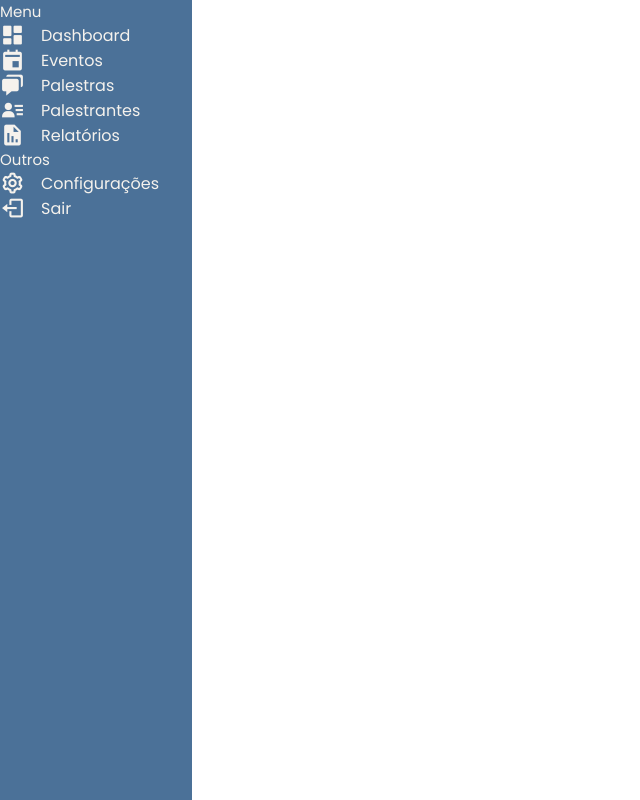
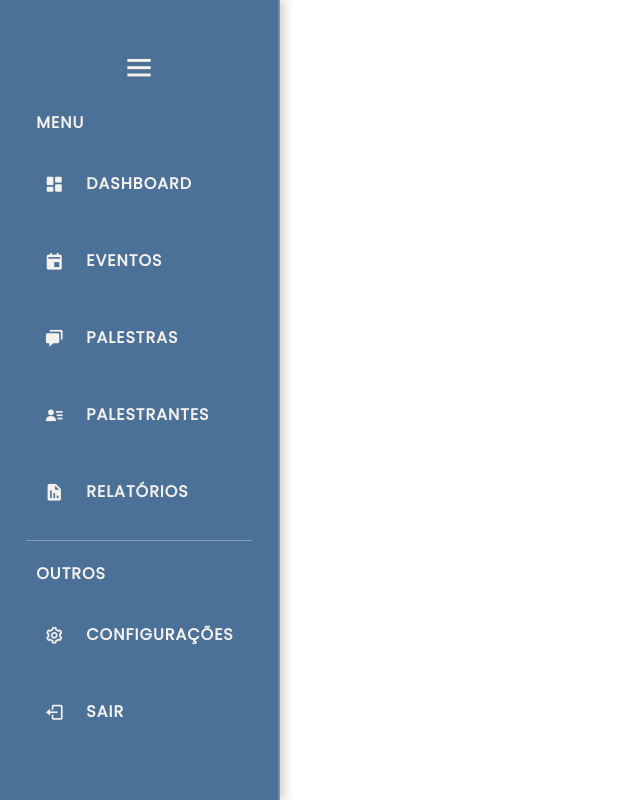
Before and after one commit to agathamarie/InspiraTalks, a PHP site: page /views/templates/navbar.php in a window 1280 px wide. Shown: the whole page, without its empty margins (0-640 px from the left). Run offline with PHP 8.4, Linux system fonts and the light colour scheme.

Commit message:
Fiz os templates de header, navbar e footer

```diff
--- a/views/css/navbar.css
+++ b/views/css/navbar.css
@@ -1,10 +1,13 @@
 @import url("https://fonts.googleapis.com/css?family=Poppins");
+
 * {
     margin: 0;
     padding: 0;
     box-sizing: border-box;
     font-family: 'Poppins', sans-serif;
+    list-style-type: none;
 }
+
 :root {
     --darkblue: #313A87;
     --ligthblue: #4B7198;
@@ -14,26 +17,101 @@
     --black: #120B01;
 }
 
-#navBar{
+#navBar {
     background-color: var(--ligthblue);
-    height: 100%;
-    width: 15%;
+    height: 100vh;
+    width: 280px;
     position: fixed;
+    padding: 40px 20px;
+    display: flex;
+    flex-direction: column;
+    align-items: center;
+    box-shadow: 4px 0 10px #00000033;
+    border-right: 2px solid #ffffff33;
+    transition: width 0.5s ease, padding 0.3s ease;
 }
 
-.nav-item{
+#navBar.minimized {
+    width: 80px;
+    padding: 20px 10px;
+}
+#navBar.minimized .nav-item {
+    justify-content: center;
+}
+#navBar.minimized .textMenu {
+    display: none;
+}
+#navBar.minimized .iconItem {
+    font-size: 24px;
+}
+
+#divMenu {
+    padding: 10px;
+}
+
+#buttonMenu {
+    font-size: 35px;
+    color: var(--white);
+    cursor: pointer;
+    transition: 0.3s;
+}
+
+#buttonMenu:hover {
+    color: var(--darkorange);
+    transform: scale(1.1);
+}
+
+.div-ul {
+    width: 100%;
+    text-align: left;
+}
+
+.textMenu {
+    font-size: 16px;
+    color: var(--white);
+    font-weight: bold;
+    margin: 10px 0;
+    text-transform: uppercase;
+    letter-spacing: 1px;
+    padding-left: 10px;
+}
+
+.div-ul:not(:first-of-type) {
+    margin-top: 10px;
+    padding-top: 10px;
+    border-top: 1px solid #ffffff4d;
+}
+
+.item-menu {
+    padding: 8px 10px;
+    transition: 0.3s;
+}
+
+.nav-item {
     display: flex;
     align-items: center;
     color: var(--white);
     text-decoration: none;
-    gap: 1rem;
-}
-.iconItem{
-    color: var(--white);
-    font-size: 25px;
+    gap: 12px;
+    font-weight: 600;
+    font-size: 14px;
+    padding: 8px;
+    border-radius: 8px;
+    transition: background-color 0.3s, transform 0.3s;
 }
 
-.textMenu{
-    font-size: 15px;
-    color: var(--white);
+.nav-item:hover {
+    background-color: var(--darkorange);
+    color: var(--black);
+    transform: scale(1.05);
 }
+
+.iconItem {
+    font-size: 20px;
+    transition: 0.3s;
+}
+
+.nav-item:hover .iconItem {
+    color: var(--black);
+    transform: rotate(10deg);
+}
--- a/views/templates/header.php
+++ b/views/templates/header.php
@@ -6,10 +6,11 @@
     <title>Inspira Talks</title>
     <link href='https://unpkg.com/boxicons@2.1.4/css/boxicons.min.css' rel='stylesheet'>
     <link rel="stylesheet" href="../css/header.css">
+    <link rel="icon" href="../css/images/logoSite.png" type="image/png">
 </head>
 <body>
     <header id="header">
-        <img id="logoHeader" src="../css/images/logo.png" alt="Logo Inspira Talk">
+        <img id="logoHeader" src="../css/images/logos/logoDarkBlue.png" alt="Logo Inspira Talk">
         <nav id="nav-header">
                 <a href="../participante/home.php" class="nav-item">EVENTOS</a>
                 <a href="../sobreNos.php" class="nav-item">SOBRE NÓS</a>
--- a/views/templates/navbar.php
+++ b/views/templates/navbar.php
@@ -6,46 +6,61 @@
     <title>Inspira Talks</title>
     <link href="https://unpkg.com/boxicons@2.1.4/css/boxicons.min.css" rel="stylesheet">
     <link rel="stylesheet" href="../css/navbar.css">
+    <link rel="icon" href="../css/images/logoSite.png" type="image/png">
 </head>
 <body>
     <nav id="navBar">
-        <ul>
+        <div id="divMenu">
+            <i id="buttonMenu" class='bx bx-menu'></i>
+        </div>
+        <ul id="ul-nav">
+            <div class="div-ul">
                 <p class="textMenu">Menu</p>
                 <li class="item-menu">
                     <a href="#" class="nav-item">
-                    <i class='bx bxs-dashboard iconItem'></i> Dashboard
+                        <i class='bx bxs-dashboard iconItem'></i> <span class="textMenu">DASHBOARD</span>
                     </a>
                 </li>
                 <li class="item-menu">
                     <a href="#" class="nav-item">
-                    <i class='bx bxs-calendar-event iconItem'></i> Eventos
+                        <i class='bx bxs-calendar-event iconItem'></i> <span class="textMenu">EVENTOS</span>
                     </a>
                 </li>
                 <li class="item-menu">
                     <a href="#" class="nav-item">
-                    <i class='bx bxs-chat iconItem'></i> Palestras
+                        <i class='bx bxs-chat iconItem'></i> <span class="textMenu">PALESTRAS</span>
                     </a>
                 </li>
                 <li class="item-menu">
                     <a href="#" class="nav-item">
-                    <i class='bx bxs-user-detail iconItem'></i> Palestrantes
+                        <i class='bx bxs-user-detail iconItem'></i> <span class="textMenu">PALESTRANTES</span>
                     </a>
                 </li>
                 <li class="item-menu">
                     <a href="#" class="nav-item">
-                    <i class='bx bxs-report iconItem'></i> Relatórios
+                        <i class='bx bxs-report iconItem'></i> <span class="textMenu">RELATÓRIOS</span>
                     </a>
                 </li>
+            </div>
+
+            <div class="div-ul">
                 <p class="textMenu">Outros</p>
                 <li class="item-menu">
                     <a href="#" class="nav-item">
-                    <i class='bx bx-cog iconItem'></i> Configurações
+                        <i class='bx bx-cog iconItem'></i> <span class="textMenu">CONFIGURAÇÕES</span>
                     </a>
                 </li>
                 <li class="item-menu">
                     <a href="#" class="nav-item">
-                    <i class='bx bx-log-out iconItem'></i> Sair
+                        <i class='bx bx-log-out iconItem'></i> <span class="textMenu">SAIR</span>
                     </a>
                 </li>
+            </div>
         </ul>
     </nav>
+    <script>
+        document.getElementById("buttonMenu").addEventListener("click", function() {
+            let navBar = document.getElementById("navBar");
+            navBar.classList.toggle("minimized");
+        });
+    </script>
```
Also changed, not shown: views/css/header.css (+118 -18 lines), views/participante/home.php (+8 -0 lines), views/templates/footer.php (+13 -0 lines), views/css/footer.css (added), views/css/images/logo.png (deleted), views/css/images/logoSite.png (added), views/css/images/logos/logoDarkBlue.png (added), views/css/images/logos/logoWhite.png (added). Lines whose indentation alone changed are shown as unchanged.
